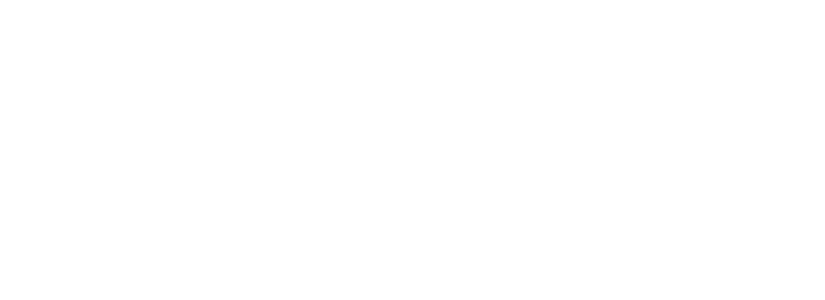
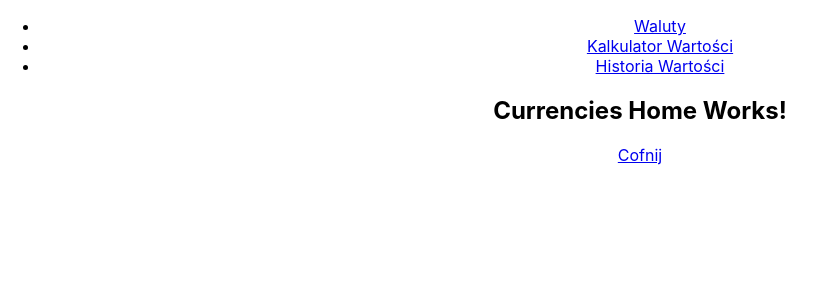
Before and after one commit to OskarPrzydatek/CurrenciesAndGold, a React (Create React App) app: page /currencies in a window 1280 px wide. Shown: the top 300 px of the page, without its empty margins (0-825 px from the left). Built offline with nearby package versions, Linux system fonts and the light colour scheme.

Commit message:
page routing

```diff
--- a/src/App.js
+++ b/src/App.js
@@ -1,10 +1,20 @@
-import React from 'react';
-import './App.css';
+import React from "react";
+import "./App.css";
+import {BrowserRouter, Route, Switch} from "react-router-dom";
+import Home from "./pages/home/Home";
+import Currencies from "./pages/currencies/Currencies";
+import Gold from "./pages/gold/Gold";
 
 export default function App() {
   return (
     <div className="App">
-
+      <BrowserRouter>
+        <Switch>
+          <Route exact path='/' component={Home} />
+          <Route path='/currencies' component={Currencies} />
+          <Route path='/gold' component={Gold} />
+        </Switch>
+      </BrowserRouter>
     </div>
   );
 }
--- /dev/null
+++ b/src/components/BackButton/BackButton.js
@@ -0,0 +1,6 @@
+import React from "react";
+import {Link} from "react-router-dom";
+
+export default function BackButton() {
+    return <Link to='/'>Cofnij</Link>
+}
--- /dev/null
+++ b/src/pages/currencies/Currencies.js
@@ -0,0 +1,28 @@
+import React from "react";
+import {Link, Route, Switch, useRouteMatch} from "react-router-dom";
+import CurrenciesHome from "./view/CurrenciesHome";
+import CurrenciesCalculator from "./view/CurrenciesCalculator";
+import CurrenciesHistory from "./view/CurenciessHistory";
+
+export default function Currencies() {
+    let {path, url} = useRouteMatch();
+
+    return (
+        <section>
+            <aside>
+                <nav>
+                    <ul>
+                        <li><Link to={url}>Waluty</Link></li>
+                        <li><Link to={`${url}/calculator`}>Kalkulator Wartości</Link></li>
+                        <li><Link to={`${url}/history`}>Historia Wartości</Link></li>
+                    </ul>
+                </nav>
+            </aside>
+            <Switch>
+                <Route exact path={path} component={CurrenciesHome}/>
+                <Route path={`${path}/calculator`} component={CurrenciesCalculator} />
+                <Route path={`${path}/history`} component={CurrenciesHistory} />
+            </Switch>
+        </section>
+    )
+}
--- /dev/null
+++ b/src/pages/currencies/view/CurenciessHistory.js
@@ -0,0 +1,11 @@
+import React from "react";
+import BackButton from "../../../components/BackButton/BackButton";
+
+export default function CurrenciesHistory() {
+    return (
+        <>
+            <h1>Currencies History Works!</h1>
+            <BackButton />
+        </>
+    )
+}
--- /dev/null
+++ b/src/pages/currencies/view/CurrenciesCalculator.js
@@ -0,0 +1,11 @@
+import React from "react";
+import BackButton from "../../../components/BackButton/BackButton";
+
+export default function CurrenciesCalculator() {
+    return (
+        <>
+            <h1>Currencies Calculator Works!</h1>
+            <BackButton />
+        </>
+    )
+}
--- /dev/null
+++ b/src/pages/currencies/view/CurrenciesHome.js
@@ -0,0 +1,11 @@
+import React from "react";
+import BackButton from "../../../components/BackButton/BackButton";
+
+export default function CurrenciesHome() {
+    return (
+        <>
+            <h1>Currencies Home Works!</h1>
+            <BackButton />
+        </>
+    )
+}
--- /dev/null
+++ b/src/pages/gold/Gold.js
@@ -0,0 +1,25 @@
+import React from "react";
+import {Link, Route, Switch, useRouteMatch} from "react-router-dom";
+import GoldHome from "./view/GoldHome";
+import GoldHistory from "./view/GoldHistory";
+
+export default function Gold() {
+    let {path, url} = useRouteMatch();
+
+    return (
+        <section>
+            <aside>
+                <nav>
+                    <ul>
+                        <li><Link to={url}>Złoto</Link></li>
+                        <li><Link to={`${url}/history`}>Historia Cen</Link></li>
+                    </ul>
+                </nav>
+            </aside>
+            <Switch>
+                <Route exact path={path} component={GoldHome} />
+                <Route path={`${path}/history`} component={GoldHistory} />
+            </Switch>
+        </section>
+    )
+}
--- /dev/null
+++ b/src/pages/gold/view/GoldHistory.js
@@ -0,0 +1,11 @@
+import React from "react";
+import BackButton from "../../../components/BackButton/BackButton";
+
+export default function GoldHistory() {
+    return (
+        <>
+            <h1>Gold History Works!</h1>
+            <BackButton />
+        </>
+    )
+}
--- /dev/null
+++ b/src/pages/gold/view/GoldHome.js
@@ -0,0 +1,11 @@
+import React from "react";
+import BackButton from "../../../components/BackButton/BackButton";
+
+export default function GoldHome() {
+    return (
+        <>
+            <h1>Gold Home Works!</h1>
+            <BackButton />
+        </>
+    )
+}
--- /dev/null
+++ b/src/pages/home/Home.js
@@ -0,0 +1,13 @@
+import React from "react";
+import {Link} from "react-router-dom";
+
+export default function Home() {
+    return (
+        <nav>
+            <ul>
+                <li><Link to='/currencies'>Waluty</Link></li>
+                <li><Link to='/gold'>Złoto</Link></li>
+            </ul>
+        </nav>
+    )
+}
```
Also changed, not shown: public/index.html (+0 -23 lines).
